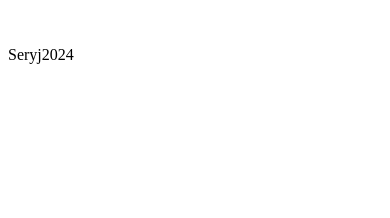
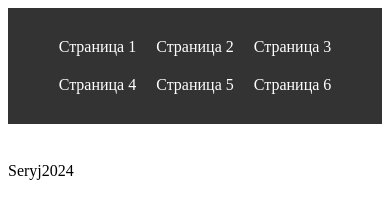
Before and after one commit to schmyga/wie2024, a plain HTML site: page index.html in a window 390 px wide. Drawn offline with Linux system fonts and the light colour scheme.

Commit message:
Update styles.css

```diff
--- a/styles.css
+++ b/styles.css
@@ -60,3 +60,40 @@
     color: #fff;
     text-decoration: none;
   }
+/* Стили для больших экранов */
+@media (min-width: 1200px) {
+  .menu-container {
+    width: 250px;
+  }
+}
+
+/* Стили для средних экранов */
+@media (min-width: 768px) and (max-width: 1199px) {
+  .menu-container {
+    width: 180px;
+  }
+}
+
+/* Стили для мобильных устройств */
+@media (max-width: 767px) {
+  .menu-container {
+    width: 100%;
+    height: auto;
+    position: static;
+    transform: none;
+  }
+
+  .menu-toggle {
+    display: none;
+  }
+
+  .menu ul {
+    display: flex;
+    flex-wrap: wrap;
+    justify-content: center;
+  }
+
+  .menu li {
+    margin: 10px;
+  }
+}
```
